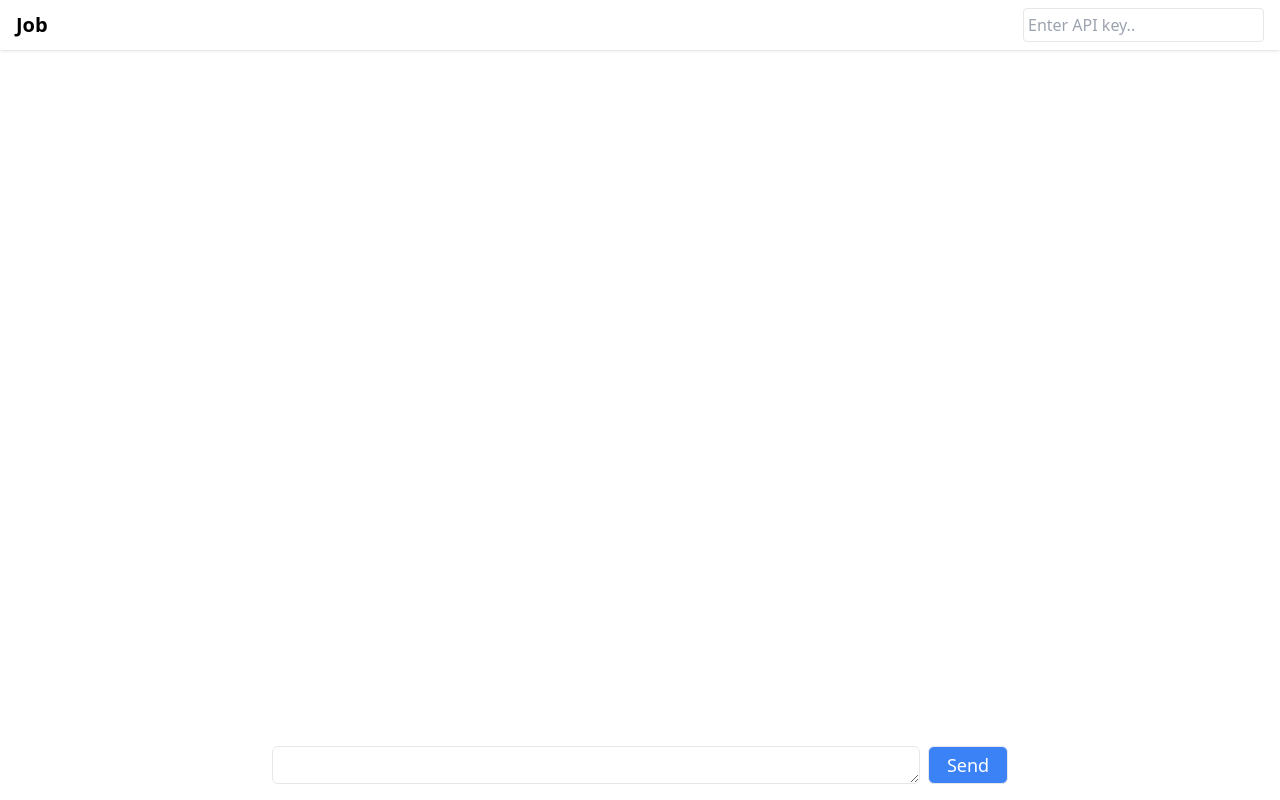
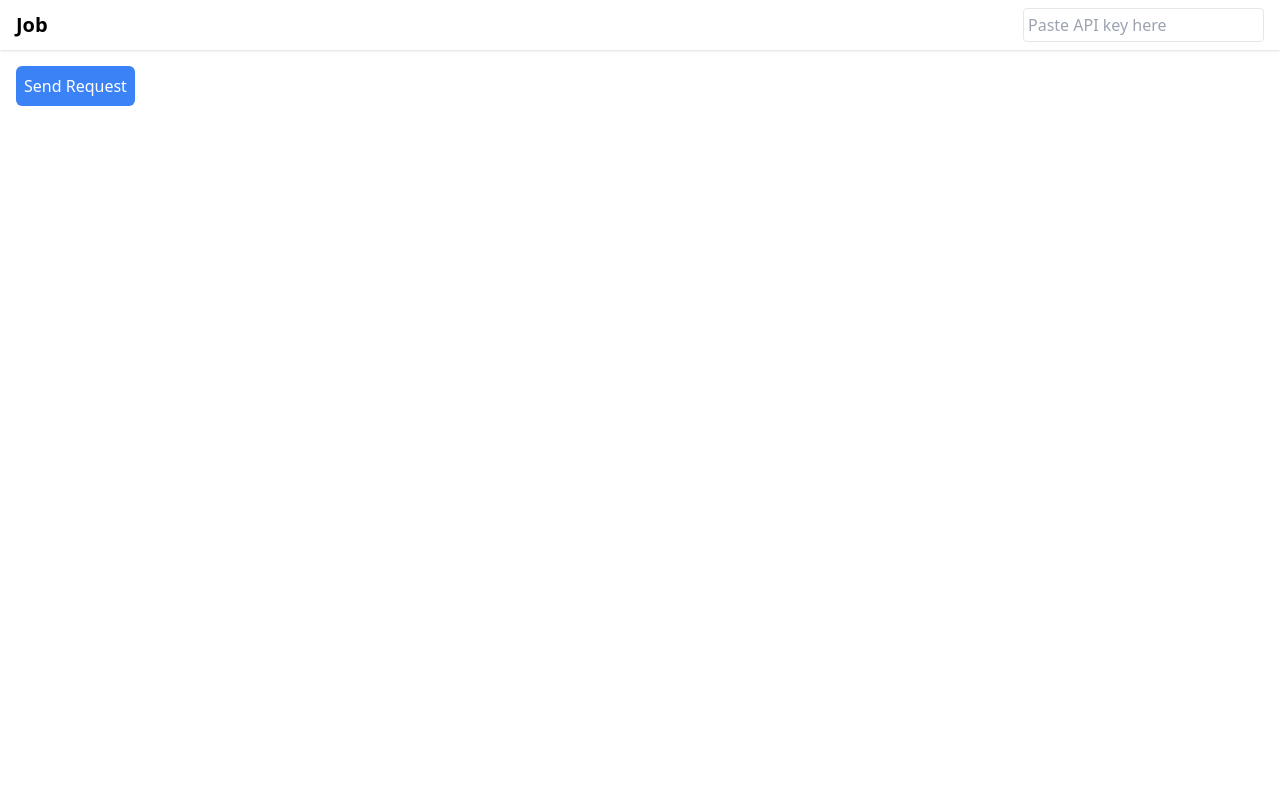
Before and after one commit to henrykohl/jobot, a Next.js app in the folder jobot-web/: page / in a window 1280 px wide. Built offline with nearby package versions, Linux system fonts and the light colour scheme.

Commit message:
file updated

```diff
--- a/jobot-web/pages/index.js
+++ b/jobot-web/pages/index.js
@@ -1,246 +1,75 @@
-// import Image from "next/image";
-// import localFont from "next/font/local";
-
-// const geistSans = localFont({
-//   src: "./fonts/GeistVF.woff",
-//   variable: "--font-geist-sans",
-//   weight: "100 900",
-// });
-// const geistMono = localFont({
-//   src: "./fonts/GeistMonoVF.woff",
-//   variable: "--font-geist-mono",
-//   weight: "100 900",
-// });
-
 import { useState } from "react";
-import ReactMarkdown from 'react-markdown'
-import Head from "next/head";
-import { createParser } from "eventsource-parser";
+// import ReactMarkdown from 'react-markdown'
+// import Head from "next/head";
+// import { createParser } from "eventsource-parser";
 
 const SYSTEM_MESSAGE = "You are Jobot, a helpful and verstaile AI developed by Jovian using state-of-the-art ML models. and APIs."
 
 export default function Home() {
   const [apiKey, setApiKey] = useState("");
-  // console.log("apiKey:",apiKey)
+
   const API_URL = "https://api.openai.com/v1/chat/completions";
 
-  // const [botMessage, setBotMessage] = useState(""); //沒用到？
+  const [botMessage, setBotMessage] = useState("");
 
-  // 初始
-  // const [messageHistory, setMessageHistory] = useState([
-  //   {"role": "system", "content": SYSTEM_MESSAGE},
-  //   // {"role": "user", "content": "What is JavaScript?"}, // 測試用
-  // ]);
-  // 重命名後
-  const [messages, setMessages] = useState([
-    {"role": "system", "content": SYSTEM_MESSAGE},
-  ]);
+  async function sendRequest(){
 
-  const [userMessage, setUserMessage] = useState("");
-
-  // function handleTyping(e){ // 移至 onChange 中
-  //   console.log("typing:",e.target.value); // 測試用
-  //   setUserMessage(e.target.value)
-  // }
-
-  // function sendRequest(){
-  //   console.log('button clicked');
-  // }
-
-  // async function sendRequest(){
-  //   // update the message history
-  //   const newMessage = {role: "user", content: userMessage};
-  //   // 初始
-  //   // const newMessageHistory = [...messages,newMessage]
-  //   // 重新命名後
-  //   const newMessages = [...messages,newMessage]
-
-  //   setMessages(newMessages);
-  //   setUserMessage("");
-
-  //   const response = await fetch(API_URL, {
-  //     method: 'POST',
-  //     headers: {
-  //       'Content-Type': 'application/json',
-  //       'Authorization': 'Bearer ' + apiKey,
-  //     },
-  //     body: JSON.stringify({
-  //       "model": "gpt-3.5-turbo",
-  //       // "messages": [
-  //       //   // {"role": "system", "content": SYSTEM_MESSAGE}, // 移至 userMessage
-  //       //   // {"role": "user", "content": "Hello!"}
-  //       //   // {"role": "user", "content": "Hello, please introduce yourself!"}
-  //       //   // {"role": "user", "content": "What is JavaScript?"} // 移至 userMessage
-  //       // ]
-  //       "messages": newMessages
-  //     }),
-  //   });
-
-  //   const responseJson = await response.json();
-
-  //   // console.log("responseJson", responseJson); // 測試用
-
-  //   const newBotMessage = responseJson.choices[0].message;
-
-  //   const newMessages2  = [...newMessages, newBotMessage];
-
-  //   setMessages(newMessages2);
-
-  //   // setBotMessage(responseJson.choices[0].message.content);
-
-  //   // console.log('botMessage', botMessage); ## 測試用
-
-
-  // }
-
-  const sendRequest = async () => {
-    const updatedMessages = [
-      ...messages,
-      {
-        role: "user",
-        content: userMessage,
-      },
-    ];
-
-    setMessages(updatedMessages);
-    setUserMessage("");
-
-    try {
     const response = await fetch(API_URL, {
-        method: "POST",
+      method: 'POST',
       headers: {
-          "Content-Type": "application/json",
-          Authorization: `Bearer ${apiKey}`,
+        'Content-Type': 'application/json',
+        'Authorization': 'Bearer ' + apiKey,
       },
       body: JSON.stringify({
-          model: "gpt-3.5-turbo",
-          messages: updatedMessages,
-          stream: true,
+        "model": "gpt-3.5-turbo",
+        "messages": [
+          {"role": "system", "content": SYSTEM_MESSAGE},
+          {"role": "user", "content": "Hello, please introduce yourself!"}
+        ]
+
       }),
     });
 
-      const reader = response.body.getReader();
+    const responseJson = await response.json();
 
-      let newMessage = "";
-      const parser = createParser((event) => {
-        if (event.type === "event") {
-          const data = event.data;
-          if (data === "[DONE]") {
-            return;
-          }
-          const json = JSON.parse(event.data);
-          const content = json.choices[0].delta.content;
+    console.log("responseJson", responseJson); // 測試用
 
-          if (!content) {
-            return;
+    setBotMessage(responseJson.choices[0].message.content);
+
+    console.log('botMessage', botMessage); // Send 按鈕要按第二次才會有資訊
   }
 
-          newMessage += content;
+  return (
 
-          const updatedMessages2 = [
-            ...updatedMessages,
-            { role: "assistant", content: newMessage },
-          ];
-
-          setMessages(updatedMessages2);
-        } else {
-          return "";
-        }
-      });
-
-      // eslint-disable-next-line
-      while (true) {
-        const { done, value } = await reader.read();
-        if (done) break;
-        const text = new TextDecoder().decode(value);
-        parser.feed(text);
-      }
-    } catch (error) {
-      console.error("error");
-      window.alert("Error:" + error.message);
-    }
-  };
-
-  return (
-    <>
-      <Head>
-          <title>Jobot</title>
-      </Head>
       <div className="flex flex-col h-screen">
         {/* Navigation Bar */}
         <nav className="shadow px-4 py-2 flex flex-row justify-between items-center">
-          <div className="text-xl font-bold">Job</div>
+          <div className="text-xl  font-bold">Job</div>
           <div>
             <input
                   type="password"
                   className="border rounded p-1"
-                  placeholder="Enter API key.."
+                  placeholder="Paste API key here"
                   value={apiKey}
                   onChange={(e) => setApiKey(e.target.value)}
                 />
           </div>
         </nav>
 
-        {/* Message History */}
-        <div className="flex-1 overflow-y-scroll">
-          <div className="mx-auto w-full max-w-screen-md p-4 ">
-            {/* 初版 */}
-            {/* {messages.map((message, idx) => (
-              <div key={idx} className="mt-3">
-                <div className="font-bold">{message.role}</div>
-                <div className="text-lg">{message.content}</div>
-              </div>
-            ))} */}
-            {/* 改版 */}
-            {messages
-            .filter((message) => message.role !== "system")
-            .map((message, idx) => (
-              <div key={idx} className="my-3">
-                {/* 初始 */}
-                {/* <div className="font-bold">{message.role}</div>
-                <div className="text-lg">{message.content}</div> */}
-                {/* 修改過 */}
-                <div className="font-bold">
-                  {message.role === "user" ? "You" : "Jobot"}
-                </div>
-                <div className="text-lg prose">
-                  <ReactMarkdown>{message.content}</ReactMarkdown>
-                </div>
-              </div>
-            ))}
-          </div>
-
-        </div>
-
-        {/* Message Input Box */}
-        <div>
-          <div className="mx-auto w-full max-w-screen-md flex px-4 pb-4">
-            <textarea
-              value={userMessage}
-              // onChange={handleTyping}
-              onChange={(e)=>setUserMessage(e.target.value)} // 取代 handleTyping
-              className="border rounded-md text-lg p-1 flex-1"
-              rows={1}
-            />
+        <div className="p-4">
           <button
             onClick={sendRequest}
-              className="border rounded-md bg-blue-500 hover:bg-blue-600 text-white text-lg p-1 w-20 ml-2"
-            >
-              Send
-            </button>
-          </div>
-        </div>
-        {/* <div className="p-4">
-          <button
-            onClick={sendRequest}
-            // className="w-40 bordered rounded bg-blue-500 hover:bg-blue-600 text-white p-2"
             className="bordered rounded-md bg-blue-500 hover:bg-blue-600 text-white p-2"
           >
             Send Request
           </button>
           <div className="mt-4 text-lg">{botMessage}</div>
-        </div> */}
         </div>
-    </>
+
+        {/* Message History */}
+
+        {/* Message Input Box */}
+
+      </div>
   );
 }
```
Lines whose indentation alone changed are shown as unchanged.
